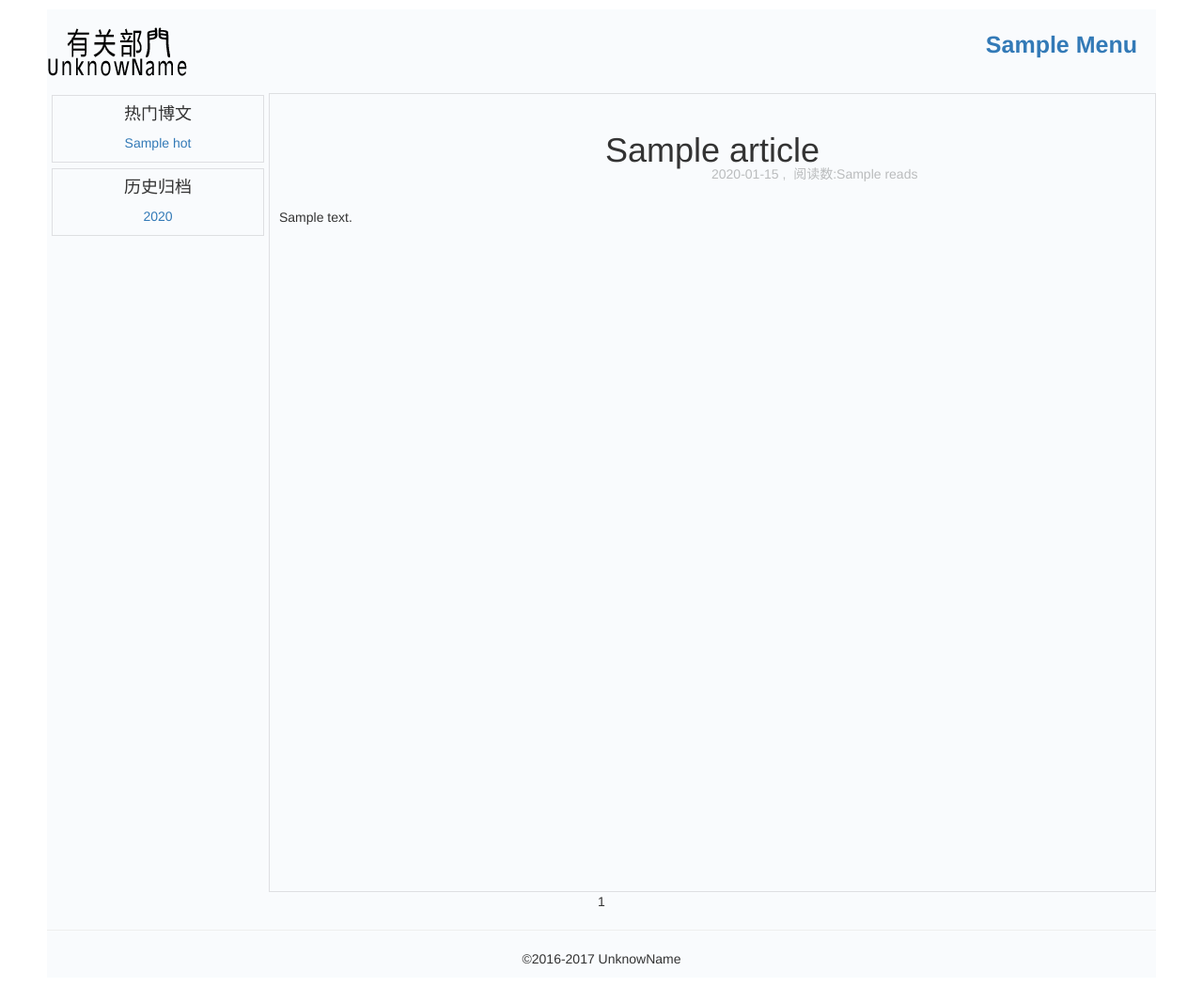
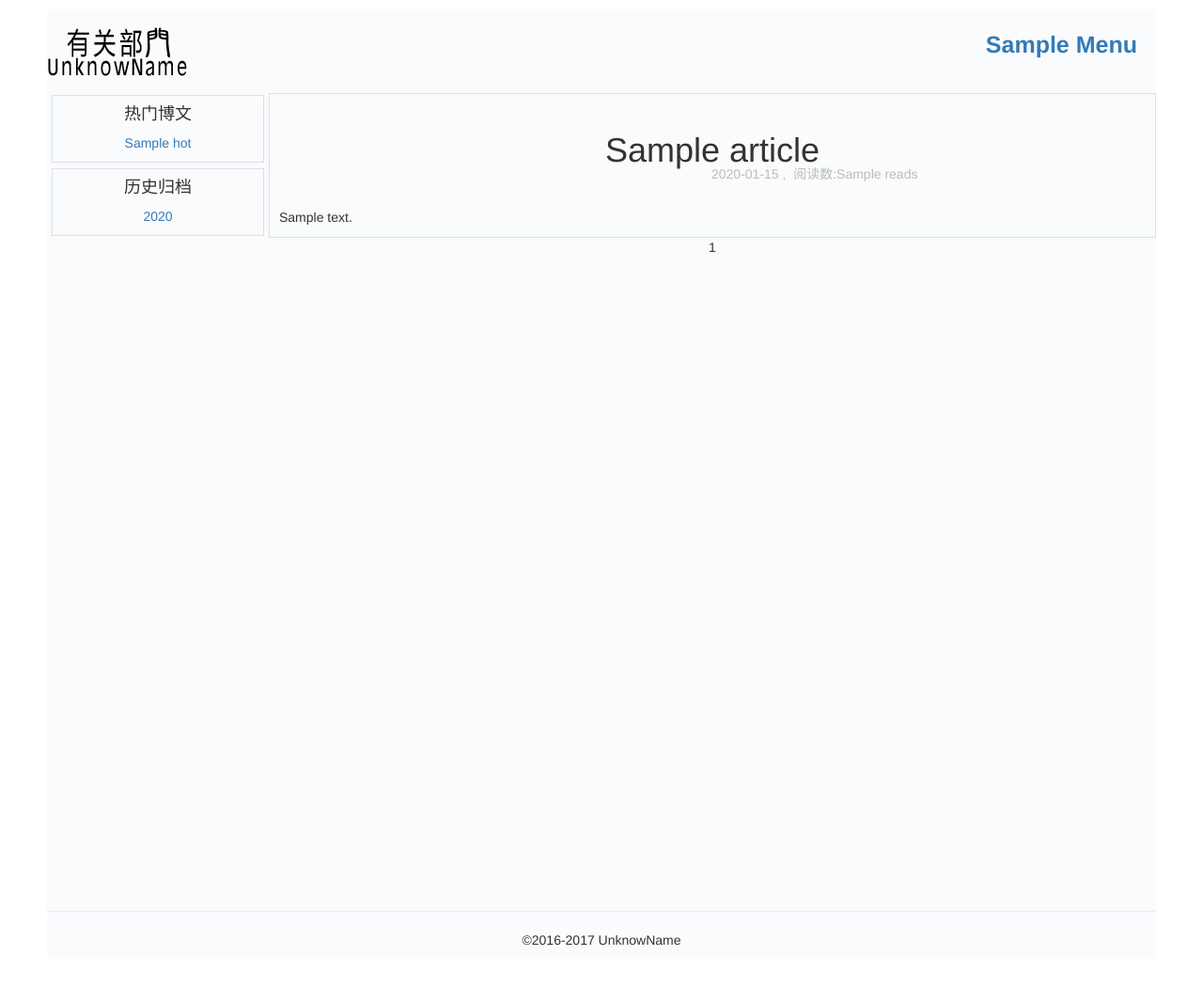
Before and after one commit to UnknowName/unknowname, a Django app: template blog/templates/article_detail.html in a window 1280 px wide. Shown: the whole page at 94% size. After the commit the page ends 1006 px from the top, so only its background shows below. Run offline with Django 3.2, Linux system fonts and the light colour scheme; the template is opened without the code that fills it: most values are stand-ins (such as "Sample title", 1, 10 or a date in 2020); some libraries are stand-ins or nearby versions.

Commit message:
右DIV取消最小高度

```diff
--- a/blog/static/css/detail.css
+++ b/blog/static/css/detail.css
@@ -64,7 +64,7 @@
     float: left;
 	max-width: 80%;
 	min-width: 80%;
-	min-height: 850px;
+	#min-height: 850px;
     border: solid 1px #dedfe2;
     position: relative;
 }
--- a/blog/static/css/index.css
+++ b/blog/static/css/index.css
@@ -86,16 +86,10 @@
 
 #main-right {
     float: left;
-	#background: maroon;
-	#min-width: 80%;
     max-width: 80%;
-	min-height: 850px;
     padding: 5px 15px;
-    #border: solid 1px #f6f7f8;
     border: solid 1px #dedfe2;
     position: relative;
-    #margin: 0px 0px;
-	#min-height: 70%;
 }
 
 #main-right h3 {
--- a/unknowname/settings.py
+++ b/unknowname/settings.py
@@ -27,7 +27,7 @@
 if socket.gethostname() == 'ubuntu12':
     DEBUG = True
 else:
-    DEBUG = False
+    DEBUG = True
 
 ALLOWED_HOSTS = ['*']
 
```
Also changed, not shown: 1 other file.
